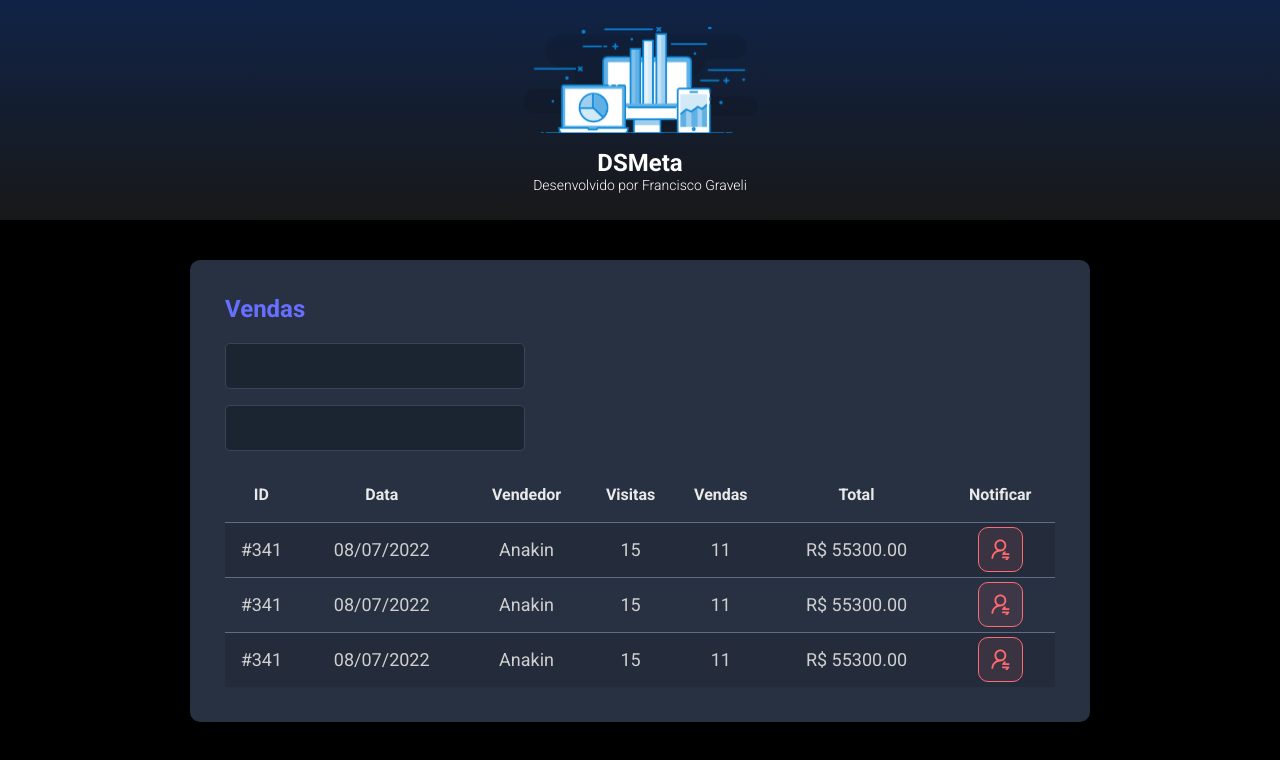
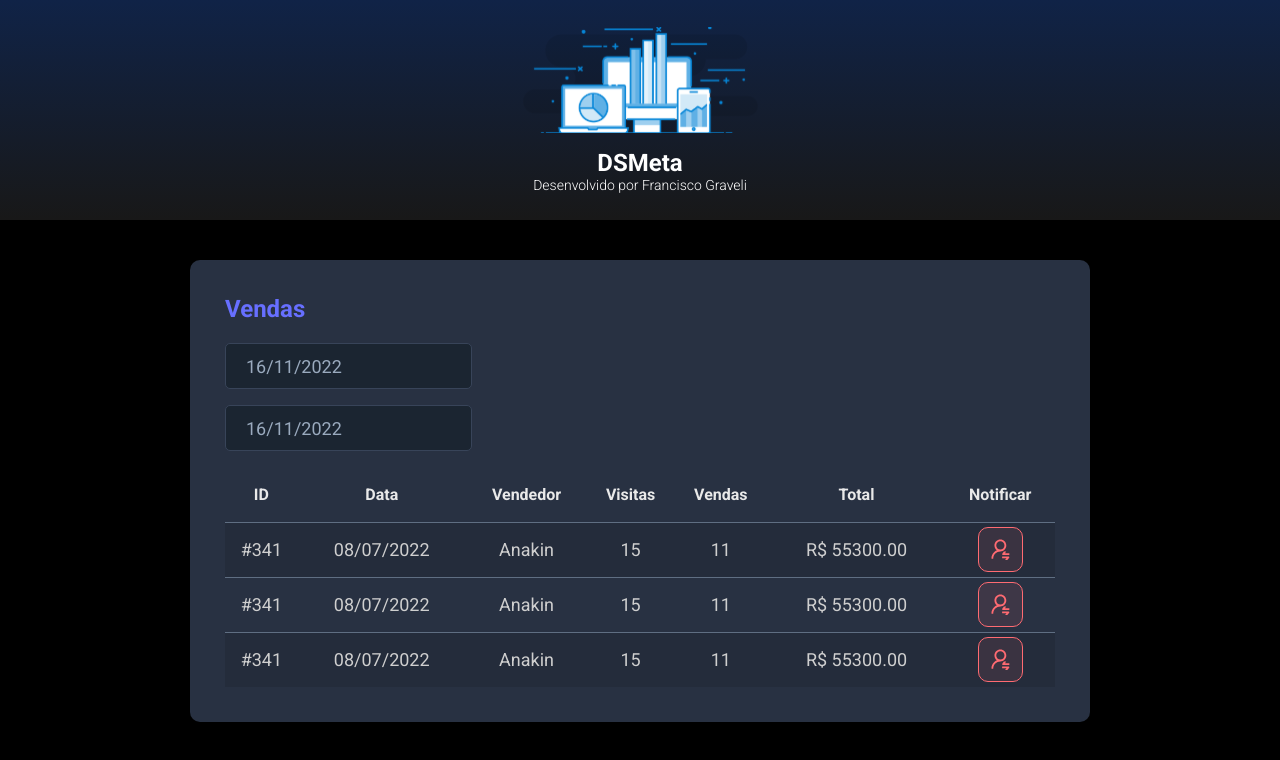
Before and after one commit to franciscograveli/dsmeta, a React (Vite) app in the folder frontend/: page / in a window 1280 px wide. Shown: the top 760 px of the page. Built offline with nearby package versions, Linux system fonts and the light colour scheme.

Commit message:
Datepicker

```diff
--- a/frontend/package.json
+++ b/frontend/package.json
@@ -9,7 +9,9 @@
     "preview": "vite preview"
   },
   "dependencies": {
+    "@types/react-datepicker": "4.4.2",
     "react": "^18.2.0",
+    "react-datepicker": "4.8.0",
     "react-dom": "^18.2.0"
   },
   "devDependencies": {
--- a/frontend/src/components/SalesCard/index.tsx
+++ b/frontend/src/components/SalesCard/index.tsx
@@ -1,8 +1,14 @@
 
 import './styles.css'
 import NotificationButton from '../NotificationButton'
+import { registerLocale, setDefaultLocale } from "react-datepicker";
+import pt from 'date-fns/locale/pt';
+import DatePicker from "react-datepicker";
+import "react-datepicker/dist/react-datepicker.css";
 
 function SalesCard() {
+
+    registerLocale('pt', pt)
 
     return (
 
@@ -10,10 +16,21 @@
             <h2 className="dsmeta-sales-title">Vendas</h2>
             <div>
                 <div className="dsmeta-form-control-container">
-                    <input className="dsmeta-form-control" type="text" />
+                    <DatePicker
+                        selected={new Date()}
+                        onChange={(date: Date) => { }}
+                        className="dsmeta-form-control"
+                        dateFormat="dd/MM/yyyy"
+                    />
                 </div>
                 <div className="dsmeta-form-control-container">
-                    <input className="dsmeta-form-control" type="text" />
+                    <DatePicker
+                        locale="pt"
+                        selected={new Date()}
+                        onChange={(date: Date) => { }}
+                        className="dsmeta-form-control"
+                        dateFormat="dd/MM/yyyy"
+                    />
                 </div>
             </div>
 
```
Also changed, not shown: 1 other file (tests, documents, lock files or other folders).
